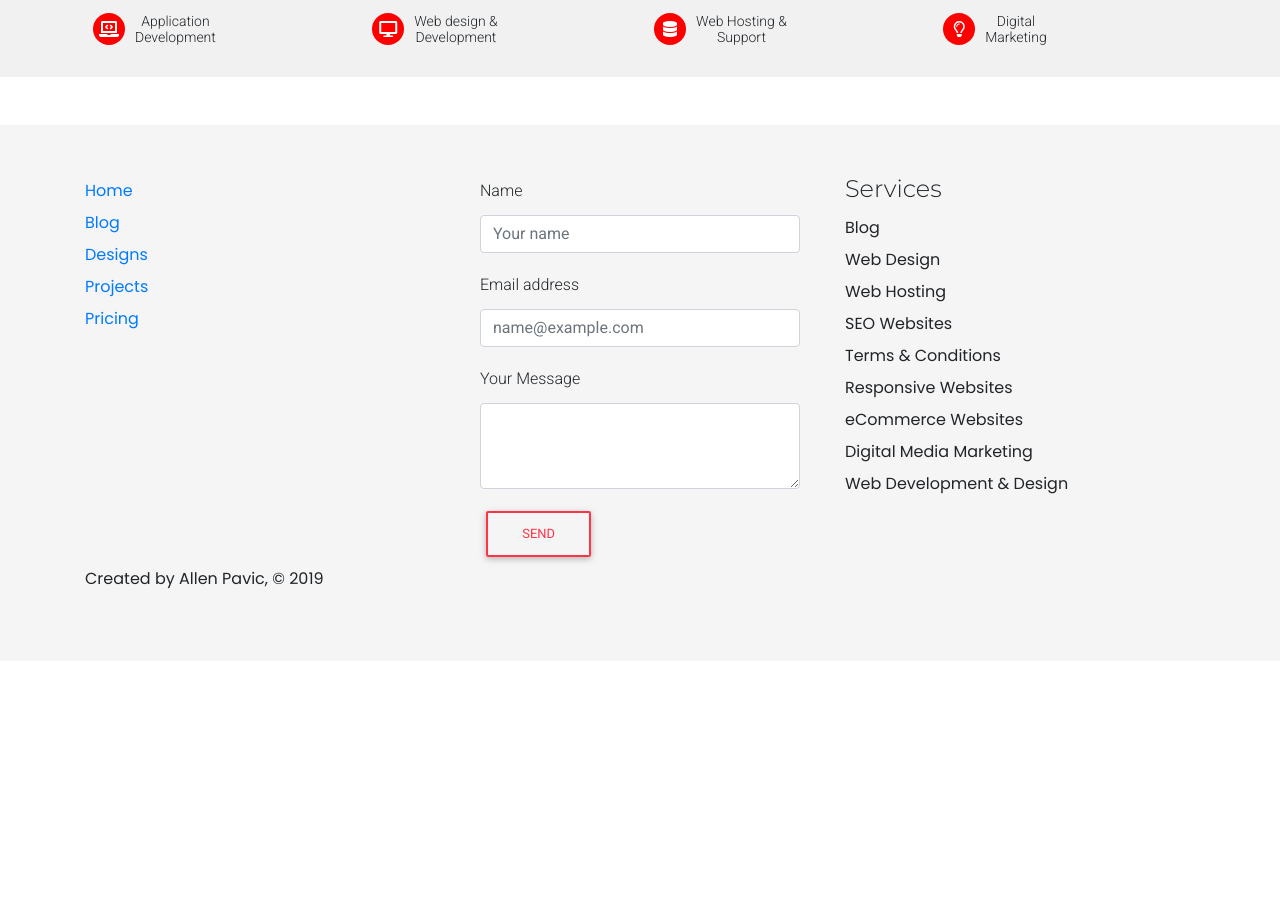
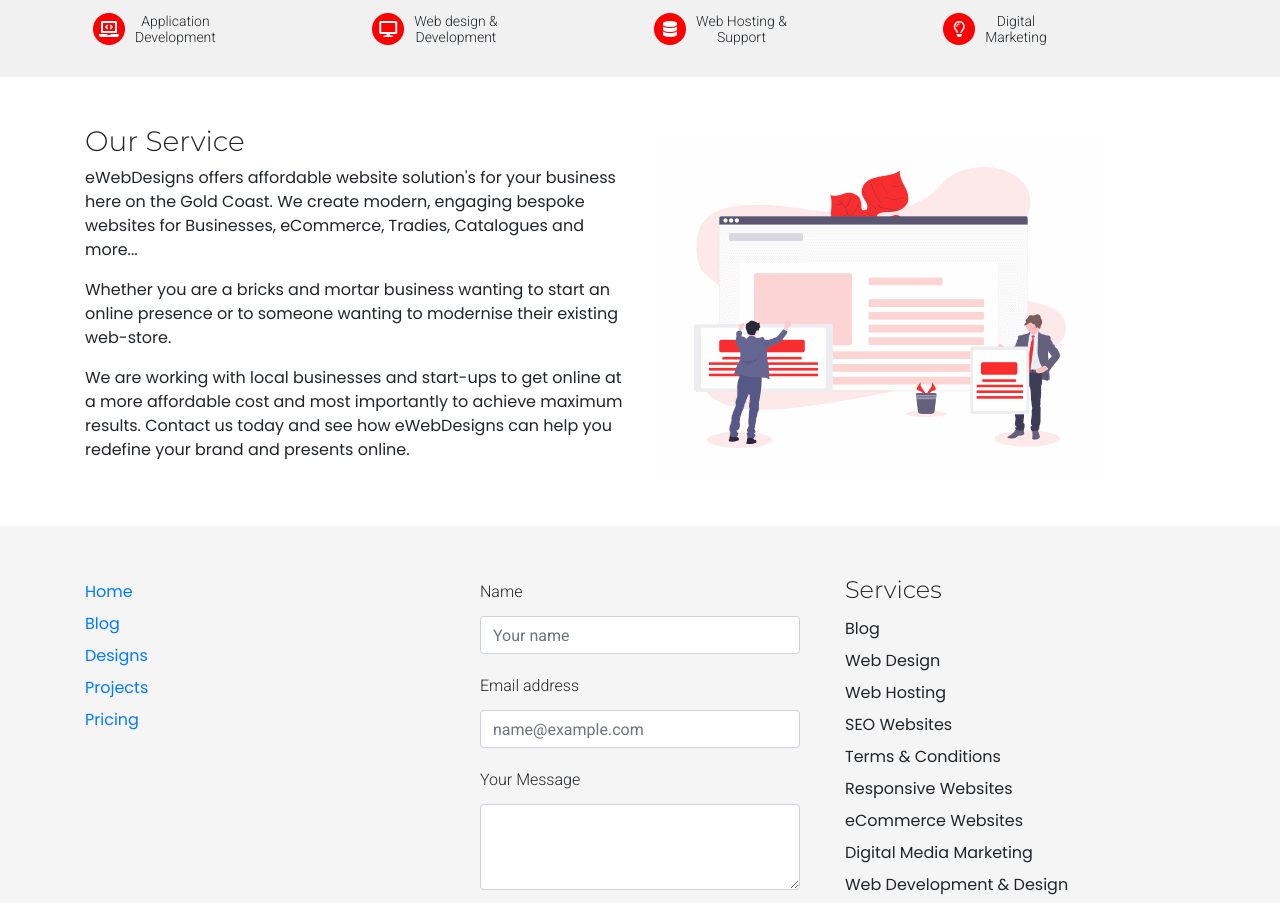
Before and after one commit to alvics/gatsby-ewebdesigns, a Gatsby site: page / in a window 1280 px wide. Shown: the part 640-1543 px from the top of the page. Before the commit the page ends 1301 px from the top, so only its background shows below. Built offline with nearby package versions, Linux system fonts and the light colour scheme; Gatsby itself is replaced by a stand-in of ours.

Commit message:
homepage content, images queries

```diff
--- a/gatsby-config.js
+++ b/gatsby-config.js
@@ -17,6 +17,9 @@
   // Gatsby plugins
   plugins: [
     `gatsby-plugin-sass`,
+    `gatsby-plugin-sharp`,
+    `gatsby-transformer-sharp`,
+    `gatsby-plugin-styled-components`,
     {
       resolve: `gatsby-source-filesystem`,
       options: {
@@ -28,11 +31,9 @@
       resolve: 'gatsby-source-filesystem',
       options: {
         path: `${__dirname}/src/images`,
-        name: 'images',
+        name: `images`,
       },
     },
-    `gatsby-plugin-sharp`,
-    `gatsby-transformer-sharp`,
     {
       resolve: `gatsby-transformer-remark`,
       options: {
--- a/package.json
+++ b/package.json
@@ -14,12 +14,14 @@
   },
   "dependencies": {
     "@contentful/rich-text-react-renderer": "^13.2.0",
+    "babel-plugin-styled-components": "^1.10.6",
     "bootstrap": "^4.3.1",
     "gatsby": "^2.13.31",
     "gatsby-image": "^2.2.7",
     "gatsby-plugin-react-helmet": "^3.1.2",
     "gatsby-plugin-sass": "^2.1.3",
     "gatsby-plugin-sharp": "^2.2.9",
+    "gatsby-plugin-styled-components": "^3.1.2",
     "gatsby-remark-images": "^3.1.7",
     "gatsby-remark-relative-images": "^0.2.2",
     "gatsby-source-contentful": "^2.1.15",
@@ -33,7 +35,8 @@
     "react-dom": "^16.8.6",
     "react-helmet": "^5.2.1",
     "react-icons": "^3.7.0",
-    "react-router-dom": "^5.0.1"
+    "react-router-dom": "^5.0.1",
+    "styled-components": "^4.3.2"
   },
   "devDependencies": {
     "env-cmd": "^9.0.3",
--- a/src/components/header/header.js
+++ b/src/components/header/header.js
@@ -34,32 +34,44 @@
 
               <NavDropdown title="Services" id="basic-nav-dropdown">
                 <NavDropdown.Item>
-                  <Link className="p-3" to="/services/web-design">
-                    Web Design
-                  </Link>
+                  <Nav.Link>
+                    <Link to="/services/web-design">Web Design</Link>
+                  </Nav.Link>
                 </NavDropdown.Item>
-                <NavDropdown.Item className="p-3">
+                <NavDropdown.Item>
+                  <Nav.Link>
                     <Link to="/services/ecommerce-websites">
                       eCommerce Websites
                     </Link>
+                  </Nav.Link>
                 </NavDropdown.Item>
                 <NavDropdown.Item>
+                  <Nav.Link>
                     <Link to="/services/seo-websites">SEO Websites</Link>
+                  </Nav.Link>
                 </NavDropdown.Item>
                 <NavDropdown.Item>
+                  <Nav.Link>
                     <Link to="/services/responsive-websites">
                       Responsive Websites
                     </Link>
+                  </Nav.Link>
                 </NavDropdown.Item>
                 <NavDropdown.Item>
+                  <Nav.Link>
                     <Link to="/services/web-development">Web Development</Link>
+                  </Nav.Link>
                 </NavDropdown.Item>
                 <NavDropdown.Item>
+                  <Nav.Link>
                     <Link to="/services/web-hosting">Web Hosting</Link>
+                  </Nav.Link>
                 </NavDropdown.Item>
                 <NavDropdown.Divider />
                 <NavDropdown.Item>
+                  <Nav.Link>
                     <Link to="/services/web-packages">Web Packages</Link>
+                  </Nav.Link>
                 </NavDropdown.Item>
               </NavDropdown>
               <Nav.Link>
--- a/src/components/hero/hero.js
+++ b/src/components/hero/hero.js
@@ -4,7 +4,7 @@
 
 const Hero = () => {
   return (
-    <div className="bgcolor" style={{ backgroundColor: 'green' }}>
+    <div>
       <MDBJumbotron style={{ padding: 0 }}>
         <MDBCol
           className="text-white text-center py-5 px-4 my-5"
--- /dev/null
+++ b/src/components/homePage/content.js
@@ -0,0 +1,49 @@
+import React from 'react'
+import logo from '../../images/ewdlogo.png'
+import mobileImg from '../../images/index/450-content.png'
+
+const Content = () => {
+  return (
+    <div className="container mb-5">
+      {/* <img src={logo} alt="logo" height="120" />
+      <h2 style={{ marginTop: '-30px', fontSize: '20px', fontWeight: 'bold' }}>
+        Mobile & Desktop Web Development
+      </h2>
+      <p>
+        Home to Biggera Waters, Gold Coast Queensland. We develop beautiful,
+        engaging websites in all industries and work hard to deliver successful
+        SEO campaigns.
+      </p>*/}
+      <section>
+        <div className="row">
+          <div className="col-md-6">
+            <h3>Our Service</h3>
+            <p>
+              eWebDesigns offers affordable website solution's for your business
+              here on the Gold Coast. We create modern, engaging bespoke
+              websites for Businesses, eCommerce, Tradies, Catalogues and
+              more...{' '}
+            </p>
+            <p>
+              Whether you are a bricks and mortar business wanting to start an
+              online presence or to someone wanting to modernise their existing
+              web-store.
+            </p>
+            <p>
+              We are working with local businesses and start-ups to get online
+              at a more affordable cost and most importantly to achieve maximum
+              results. Contact us today and see how eWebDesigns can help you
+              redefine your brand and presents online.
+            </p>
+          </div>
+
+          <div className="col-md-6 mt-3">
+            <img src={mobileImg} alt="mobile" />
+          </div>
+        </div>
+      </section>
+    </div>
+  )
+}
+
+export default Content
--- a/src/components/homePageIcons/homePageIcons.js
+++ b/src/components/homePageIcons/homePageIcons.js
@@ -1,6 +1,6 @@
 import React from 'react'
 // import { MDBContainer, MDBRow, MDBCol, MDBIcon } from 'mdbreact'
-import { MDBContainer, MDBIcon } from 'mdbreact'
+import { MDBIcon } from 'mdbreact'
 
 // import { Link } from 'gatsby'
 import HomePageScss from './homePageIcons.module.scss'
--- a/src/pages/index.js
+++ b/src/pages/index.js
@@ -3,9 +3,9 @@
 import Hero from '../components/hero/hero'
 import Footer from '../components/footer/footer'
 import HomePageIcons from '../components/homePageIcons/homePageIcons'
-
 import Header from '../components/header/header'
 import Head from '../components/seo/head'
+import Content from '../components/homePage/content'
 
 import '@fortawesome/fontawesome-free/css/all.min.css'
 import 'bootstrap-css-only/css/bootstrap.min.css'
@@ -18,6 +18,7 @@
       <Header />
       <Hero />
       <HomePageIcons />
+      <Content />
       <Footer />
     </div>
   )
--- a/src/styles/index.scss
+++ b/src/styles/index.scss
@@ -1,4 +1,6 @@
-/*  Global Syles Go Here  */
+/*  Global Syles Go Here
+* #fa2e2f
+*/
 // @import '../../node_modules/bootstrap/dist/css/bootstrap.min.css';
 
 @import url('https://fonts.googleapis.com/css?family=Montserrat:300,400,700|Poppins&display=swap');
```
Also changed, not shown: src/components/Designs/hero/hero.js (added, +55 -0 lines), README.md, src/images/index/450-content.png (added), src/images/index/450_grow.png (added), src/images/index/450_mobile.png (added), src/images/index/mobile.png (added), 1 other file. Lines whose indentation alone changed are shown as unchanged.
